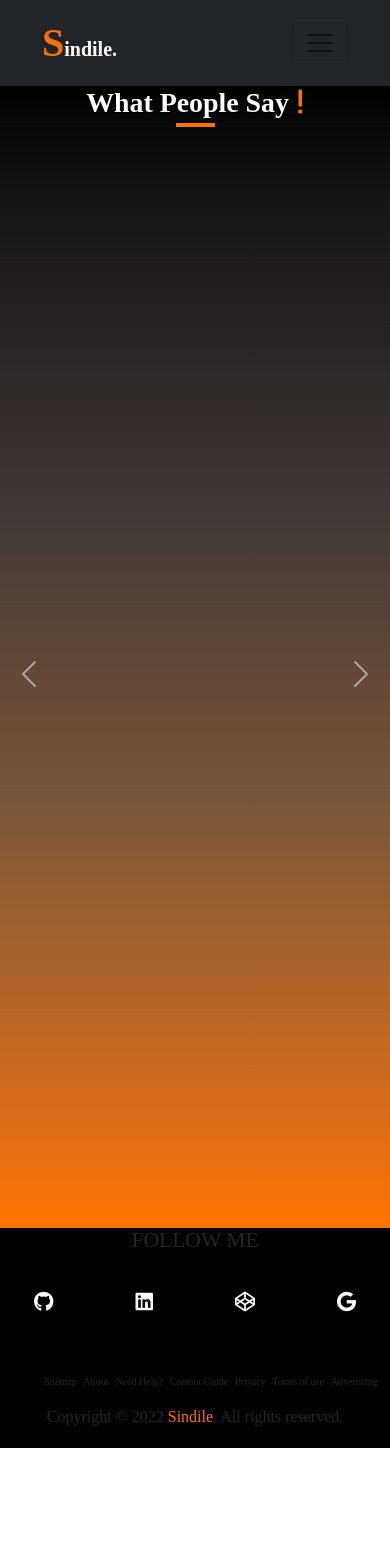
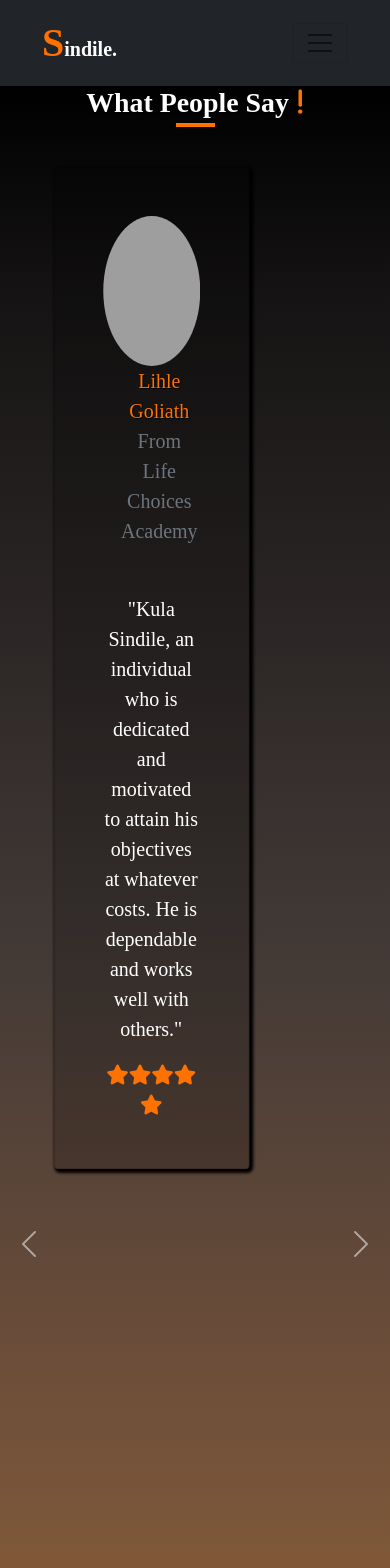
Before and after one commit to sindilekula/Vue-portfolio, a Vue app: page /#/testimonials in a window 390 px wide. Shown: the top 1568 px of the page. Before the commit the page ends 1448 px from the top, so only its background shows below. Built offline with nearby package versions, Linux system fonts and the light colour scheme; grey boxes are pictures that could not be loaded.

Commit message:
mobile responsiveness

```diff
--- a/src/components/Footer.vue
+++ b/src/components/Footer.vue
@@ -3,18 +3,10 @@
         <div class="container text-center">
              <div class="social-media">
                 <h4>FOLLOW ME</h4>
-                <a target="_blank" href="https://github.com/sindilekula">
-                    <button type="button" class="btn btn-lg rounded-pill mt-3"><i class="fa-brands fa-github text-light" data-toggle="tooltip" data-placement="top" title="Github"></i></button>
-                </a>
-                <a target="_blank" href="https://www.linkedin.com/in/sindile-kula-2b777a238/">
-                    <button type="button" class="btn btn-lg rounded-pill mt-3"><i class="fa-brands fa-linkedin text-light ms-5" data-toggle="tooltip" data-placement="top" title="Linkedin"></i></button>
-                </a>
-                <a target="_blank" href="https://codepen.io/sindilekula">
-                    <button type="button" class="btn btn-lg rounded-pill mt-3"><i class="fa-brands fa-codepen text-light ms-5" data-toggle="tooltip" data-placement="top" title="Codepen"></i></button>
-                </a>
-                <a target="_blank" href="https://accounts.google.com/">
-                    <button type="button" class="btn btn-lg rounded-pill mt-3"><i class="fa-brands fa-google text-light ms-5" data-toggle="tooltip" data-placement="top" title="Google"></i></button>
-                </a>
+                <a target="_blank" href="https://github.com/sindilekula"><i class="fa-brands fa-github text-light" data-toggle="tooltip" data-placement="top" title="Github"></i></a>
+                <a target="_blank" href="https://www.linkedin.com/in/sindile-kula-2b777a238/"><i class="fa-brands fa-linkedin text-light ms-5" data-toggle="tooltip" data-placement="top" title="Linkedin"></i></a>
+                <a target="_blank" href="https://codepen.io/sindilekula"><i class="fa-brands fa-codepen text-light ms-5" data-toggle="tooltip" data-placement="top" title="Codepen"></i></a>
+                <a target="_blank" href="https://accounts.google.com/"><i class="fa-brands fa-google text-light ms-5" data-toggle="tooltip" data-placement="top" title="Google"></i></a>
             </div>
             <div class="footer-names mt-5">
                 <ul class="list">
--- a/src/views/TestimonialView.vue
+++ b/src/views/TestimonialView.vue
@@ -32,7 +32,7 @@
                 <div class="carousel-inner">
                     <div v-for="(testimonial, index) in testimonials" :key="index" :class="{ active: index === 0}" class="carousel-item">
                         <div class="card p-5 mt-5">
-                                <div class="details d-flex flex-row">
+                                <div class="details">
                                     <img :src="testimonial.imgURL" class="img-fluid rounded-circle" alt="..." style="width: 150px; height: 150px; object-fit: cover;">
                                     <div class="info d-flex flex-column ms-3">
                                         <p class="name">{{ testimonial.name }}</p>
@@ -122,6 +122,9 @@ export default {
     background-image: linear-gradient(to bottom, #000000, #151313, #231f1f, #312b2a, #3f3835, #544238, #694c39, #7c5739, #9b6030, #bb6726, #dc6d18, #ff7200);
     min-height: 100vh;
     width: 100%;
+    /* display: flex;
+    justify-content: center;
+    align-items: center; */
 }
 
 .testimonials h1 {
@@ -142,6 +145,7 @@ export default {
     border-bottom: solid 4px #ff7200;
 }
 
+
 .emphasis {
     color: #ff7200;
 }
@@ -153,13 +157,24 @@ export default {
 .carousel-item {
      transition: transform 3s ease-in-out;
 }
+
+.details {
+    display: flex;
+    flex-direction: row;
+}
+
 .card {
     background-color: rgba(0, 0, 0, 0.2);
     width: 600px;
-    height: 60vh;
-    margin-left: 470px;
+    height: fit-content;
+    /* margin-left: 470px; */
     box-shadow: 2px 2px 3px 2px #000000;
     font-size: 20px;
+    display: block;
+    margin-left: auto;
+    margin-right: auto;
+    width: 50%;
+
 }
 
 p.name {
@@ -170,6 +185,56 @@ p.name {
 
 }
 
+@media screen and (max-width: 520px) {
+    .details {
+        display: flex;
+        flex-direction: column;
+    }
+}
+
+/* @media screen and (max-width: 1104px) {
+    .card {
+        margin-left: 280px;
+        width: 580px;
+    }
+}
+
+@media screen and (max-width: 890px) {
+    .card {
+        margin-left: 150px;
+        width: 500px;
+    }
+}
+
+@media screen and (max-width: 784px) {
+    .card {
+        margin-left: 50px;
+        width: 600px;
+    }
+}
+
+@media screen and (max-width: 672px) {
+    .card {
+        margin-left: 20px;
+        width: 600px;
+    }
+}
+
+@media screen and (max-width: 644px) {
+    .card {
+        width: 500px;
+    }
+}
+
+@media screen and (max-width: 376px) {
+    .card {
+        display: flex;
+        flex-direction: column;
+        width: 300px;
+        height: fit-content;
+        margin-left: 35px;
+    }
+} */
 /* .items{
     display: flex;
     flex-wrap: nowrap;
```
